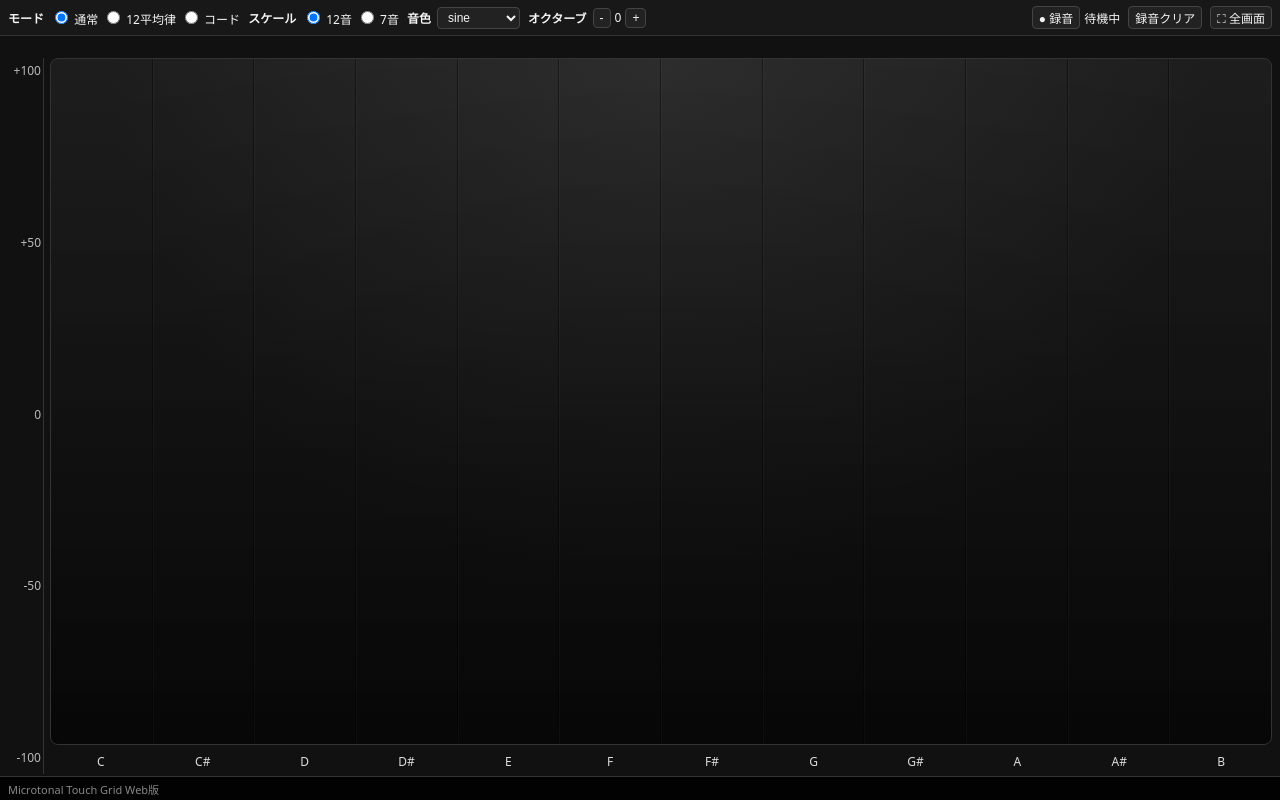
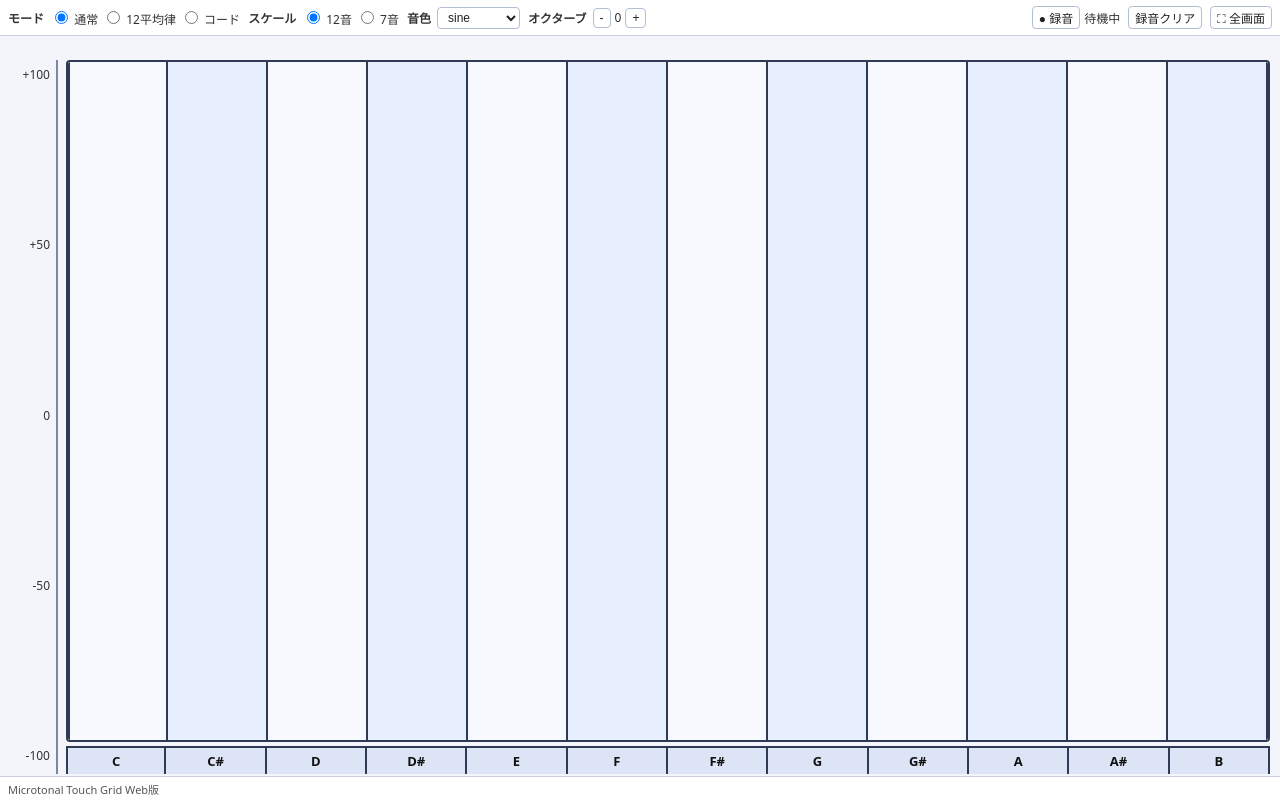
Before and after one commit to Katarinabluu30/pitch-touch, a plain HTML site: page index.html in a window 1280 px wide. Drawn offline with Linux system fonts and the light colour scheme.

Commit message:
Add files via upload

```diff
--- a/script.js
+++ b/script.js
@@ -1,34 +1,17 @@
 // Microtonal Touch Grid
 
-const errEl = document.getElementById('err');
-function showErr(msg){
-  if (errEl) errEl.textContent = `⚠ ${msg}`;
-  console.error(msg);
-}
+/* ====== グローバル変数（DOM参照は init 内で代入） ====== */
+let errEl;
+let mainModeEls, scaleModeEls;
+let soundSelectEl, octDownBtn, octUpBtn, octLabelEl;
+let recordBtn, recordStatus, clearRecsBtn, fsBtn;
+let gridEl, noteRowEl, centLabelsEl, recordingsSec, hudEl;
 
 /* ====== 音階定義 ====== */
 const NOTE_NAMES_7  = ["C","D","E","F","G","A","B"];
 const NOTE_STEPS_7  = [0,2,4,5,7,9,11];
 const NOTE_NAMES_12 = ["C","C#","D","D#","E","F","F#","G","G#","A","A#","B"];
 const NOTE_STEPS_12 = [0,1,2,3,4,5,6,7,8,9,10,11];
-
-/* ====== DOM ====== */
-const mainModeEls   = document.querySelectorAll('input[name="mainMode"]');
-const scaleModeEls  = document.querySelectorAll('input[name="scaleMode"]');
-const soundSelectEl = document.getElementById("sound-select");
-const octDownBtn    = document.getElementById("oct-down");
-const octUpBtn      = document.getElementById("oct-up");
-const octLabelEl    = document.getElementById("oct-label");
-const recordBtn     = document.getElementById("record-btn");
-const recordStatus  = document.getElementById("record-status");
-const clearRecsBtn  = document.getElementById("clear-recs");
-const fsBtn         = document.getElementById("fs-btn");
-
-const gridEl        = document.getElementById("pitch-grid");
-const noteRowEl     = document.getElementById("note-label-row");
-const centLabelsEl  = document.getElementById("cent-labels");
-const recordingsSec = document.getElementById("recordings");
-const hudEl         = document.getElementById("touch-hud");
 
 /* ====== Audio 関係 ====== */
 let audioCtx=null, masterGain=null, comp=null;
@@ -41,6 +24,12 @@ let isPointerDown=false;
 let isRecording=false, recLeft=null, recRight=null, recSR=48000, recCount=0;
 
 const CENT_MIN=-100, CENT_MAX=100;
+
+/* ====== 共通エラー表示 ====== */
+function showErr(msg){
+  if (errEl) errEl.textContent = `⚠ ${msg}`;
+  console.error(msg);
+}
 
 /* ====== Worklet ソース作成 ====== */
 function createRecorderWorkletURL() {
@@ -92,12 +81,30 @@ function createRecorderWorkletURL() {
 }
 
 /* ====== 初期化 ====== */
-init();
 function init(){
+  // --- DOM をここでまとめて取得 ---
+  errEl          = document.getElementById('err');
+  mainModeEls    = document.querySelectorAll('input[name="mainMode"]');
+  scaleModeEls   = document.querySelectorAll('input[name="scaleMode"]');
+  soundSelectEl  = document.getElementById("sound-select");
+  octDownBtn     = document.getElementById("oct-down");
+  octUpBtn       = document.getElementById("oct-up");
+  octLabelEl     = document.getElementById("oct-label");
+  recordBtn      = document.getElementById("record-btn");
+  recordStatus   = document.getElementById("record-status");
+  clearRecsBtn   = document.getElementById("clear-recs");
+  fsBtn          = document.getElementById("fs-btn");
+  gridEl         = document.getElementById("pitch-grid");
+  noteRowEl      = document.getElementById("note-label-row");
+  centLabelsEl   = document.getElementById("cent-labels");
+  recordingsSec  = document.getElementById("recordings");
+  hudEl          = document.getElementById("touch-hud");
+
   if (!gridEl || !noteRowEl){
     showErr("pitch-grid か note-label-row が見つかりません。HTMLのIDを確認してください。");
     return;
   }
+
   buildGrid();
   attachEvents();
   updatePanels();
@@ -106,10 +113,14 @@ function init(){
 
   // モバイル：最初のタッチで AudioContext 解錠
   window.addEventListener('touchstart', async function unlockOnce(){
-    try{ await ensureAudio(); await audioCtx.resume(); }catch(e){ showErr(`Audio unlock失敗: ${e?.message||e}`); }
+    try{ await ensureAudio(); await audioCtx.resume(); }
+    catch(e){ showErr(`Audio unlock失敗: ${e?.message||e}`); }
     window.removeEventListener('touchstart', unlockOnce, {passive:true});
   }, {passive:true});
 }
+
+// DOM 構築完了後に init 実行
+window.addEventListener('DOMContentLoaded', init);
 
 /* ====== モード / スケール ====== */
 function getMainMode(){
@@ -126,7 +137,7 @@ function getScaleDefs(){
 function updatePanels(){
   const mode = getMainMode();
   // 12平均律モードではセン値ラベルを隠す
-  centLabelsEl.hidden = (mode === 'tet12');
+  if (centLabelsEl) centLabelsEl.hidden = (mode === 'tet12');
   stopNote();
   stopAllChord();
   hudHide();
@@ -380,6 +391,7 @@ function hudShow(text,x,y){
   hudEl.style.transform=`translate(${x+12}px,${y-24}px)`;
 }
 function hudHide(){
+  if (!hudEl) return;
   hudEl.hidden=true;
   hudEl.style.transform='translate(-9999px,-9999px)';
 }
--- a/style.css
+++ b/style.css
@@ -1,10 +1,13 @@
+/* =========================
+   全体レイアウト（ライトテーマ）
+   ========================= */
 html, body {
   margin: 0;
   padding: 0;
   height: 100%;
   font-family: system-ui, -apple-system, BlinkMacSystemFont, "Segoe UI", sans-serif;
-  background: #111;
-  color: #f5f5f5;
+  background: #f3f5fb; /* 薄いグレー寄りの水色がかった背景 */
+  color: #222;
   user-select: none;
   -webkit-user-select: none;
   -webkit-touch-callout: none;
@@ -16,8 +19,8 @@ html, body {
   justify-content: space-between;
   align-items: center;
   padding: 6px 8px;
-  background: #181818;
-  border-bottom: 1px solid #333;
+  background: #ffffff;
+  border-bottom: 1px solid #c9ceda;
   box-sizing: border-box;
   gap: 8px;
 }
@@ -35,6 +38,7 @@ html, body {
   align-items: center;
   gap: 4px;
   font-size: 12px;
+  color: #333;
 }
 
 .group .label {
@@ -47,22 +51,22 @@ html, body {
   font-size: 12px;
   padding: 2px 6px;
   border-radius: 4px;
-  border: 1px solid #444;
-  background: #222;
-  color: #f5f5f5;
+  border: 1px solid #b3bdd3;
+  background: #ffffff;
+  color: #222;
 }
 
 #top-bar button:hover {
-  background: #333;
+  background: #e6ebf7;
 }
 
 /* 録音ボタンの色 */
 #record-btn {
-  border-color: #b44;
-  color: #f88;
+  border-color: #c95353;
+  color: #a01818;
 }
 #record-btn.recording {
-  background: #b22;
+  background: #c62828;
   color: #fff;
 }
 
@@ -70,7 +74,7 @@ html, body {
 #err {
   min-height: 18px;
   font-size: 12px;
-  color: #ff9b9b;
+  color: #c62828;
   padding: 2px 8px;
   box-sizing: border-box;
 }
@@ -81,16 +85,20 @@ main {
   box-sizing: border-box;
 }
 
+/* =========================
+   グリッド周り
+   ========================= */
+
 /* グリッド全体ラッパ */
 #grid-wrapper {
   display: flex;
   flex-direction: row;
   align-items: stretch;
   width: 100%;
-  height: calc(100vh - 80px); /* 上バー＋フッター分を差し引き */
+  height: calc(100vh - 80px); /* 上バー＋フッターをざっくり差し引き */
   box-sizing: border-box;
-  padding: 4px 8px 0;
-  gap: 6px;
+  padding: 6px 10px 0;
+  gap: 8px;
 }
 
 /* 左のセン値ラベル */
@@ -99,12 +107,12 @@ main {
   flex-direction: column;
   justify-content: space-between;
   font-size: 12px;
-  color: #bbb;
-  padding: 4px 2px 8px 0;
-  min-width: 36px;
+  color: #333;
+  padding: 6px 6px 10px 0;
+  min-width: 48px;
   text-align: right;
   box-sizing: border-box;
-  border-right: 1px solid #333;
+  border-right: 2px solid #7a88a8; /* グリッドとの境界を太く */
 }
 
 /* グリッド本体 */
@@ -123,63 +131,72 @@ main {
   grid-auto-flow: column;
   grid-auto-columns: 1fr;
   align-items: stretch;
-  border-radius: 8px;
+  border-radius: 4px;
   overflow: hidden;
-  border: 1px solid #333;
-  background: radial-gradient(circle at top, #222, #111 60%);
+  border: 2px solid #313a55;    /* 外枠：濃い紺色で太め */
+  background: #ffffff;          /* 完全ホワイトの背景にして見やすく */
 }
 
 /* 各列（音名ごと） */
 .note-column {
   position: relative;
-  border-left: 1px solid rgba(255, 255, 255, 0.03);
-  border-right: 1px solid rgba(0, 0, 0, 0.4);
-  background: linear-gradient(to bottom,
-    rgba(255,255,255,0.05),
-    rgba(0,0,0,0.6)
-  );
-}
-.note-column:first-child {
-  border-left: none;
-}
-.note-column:last-child {
-  border-right: none;
+  border-right: 2px solid #313a55;  /* 縦線：濃い紺色で太く */
 }
 
-/* アクティブに押している列 / コードモードでONの列 */
-.note-column.active {
-  background: linear-gradient(to bottom,
-    rgba(80,140,255,0.7),
-    rgba(30,60,140,0.9)
-  );
-  box-shadow: inset 0 0 8px rgba(0,0,0,0.6);
+/* 左端にも線 */
+.note-column:first-child {
+  border-left: 2px solid #313a55;
 }
 
-/* 下の音名ラベル */
+/* 交互で色を変えて“列”を視覚的に分ける */
+.note-column:nth-child(odd) {
+  background: #f7f9ff;  /* ほぼ白に近い水色 */
+}
+.note-column:nth-child(even) {
+  background: #e7efff;  /* 少し濃いめの水色 */
+}
+
+/* 押している列 / コードモードでONの列はハイライト */
+.note-column.active {
+  background: #ffecb3; /* 薄い黄色で「今ここ！」がわかる */
+  box-shadow: inset 0 0 6px rgba(0,0,0,0.25);
+}
+
+/* 下の音名ラベル行 */
 #note-label-row {
   display: grid;
   grid-auto-flow: column;
   grid-auto-columns: 1fr;
   text-align: center;
-  font-size: 12px;
+  font-size: 13px;
   gap: 0;
+  border-top: 2px solid #313a55;
+  background: #dde4f5;
 }
 
 .note-name {
   padding: 4px 0;
-  border-radius: 4px 4px 0 0;
-  color: #ddd;
+  border-right: 2px solid #313a55;
+  color: #111;
+  font-weight: 700;
+}
+.note-name:first-child {
+  border-left: 2px solid #313a55;
 }
 
-/* 録音セクション */
+/* =========================
+   録音セクション
+   ========================= */
 #recordings {
   padding: 8px 10px 50px;
-  border-top: 1px solid #333;
+  border-top: 1px solid #c9ceda;
+  background: #ffffff;
 }
 
 #recordings h2 {
   margin: 4px 0 6px;
   font-size: 14px;
+  color: #222;
 }
 
 #recordings-list .item {
@@ -188,7 +205,7 @@ main {
   align-items: center;
   gap: 6px;
   padding: 4px 0;
-  border-bottom: 1px dashed #333;
+  border-bottom: 1px dashed #ccd4ea;
   font-size: 12px;
 }
 
@@ -201,17 +218,19 @@ main {
   font-size: 11px;
   padding: 2px 4px;
   border-radius: 4px;
-  border: 1px solid #444;
-  background: #222;
-  color: #eee;
+  border: 1px solid #b3bdd3;
+  background: #f5f7ff;
+  color: #1a2550;
 }
 
 #recordings-list button:hover,
 #recordings-list a:hover {
-  background: #333;
+  background: #e1e6ff;
 }
 
-/* フッター */
+/* =========================
+   フッター
+   ========================= */
 #build-info {
   position: fixed;
   bottom: 0;
@@ -222,15 +241,15 @@ main {
   align-items: center;
   padding: 0 8px;
   font-size: 11px;
-  color: #888;
-  background: rgba(0,0,0,0.85);
-  border-top: 1px solid #333;
+  color: #555;
+  background: rgba(255,255,255,0.95);
+  border-top: 1px solid #c9ceda;
   box-sizing: border-box;
 }
 
 /* 全画面用 */
 body.fullscreen #build-info {
-  background: rgba(0,0,0,0.5);
+  background: rgba(255,255,255,0.85);
 }
 
 /* HUD（タッチ位置の小さいラベル） */
@@ -249,7 +268,9 @@ body.fullscreen #build-info {
   z-index: 1000;
 }
 
-/* 小さい画面対応 */
+/* =========================
+   小さい画面対応
+   ========================= */
 @media (max-width: 600px) {
   #top-bar {
     flex-direction: column;
```
